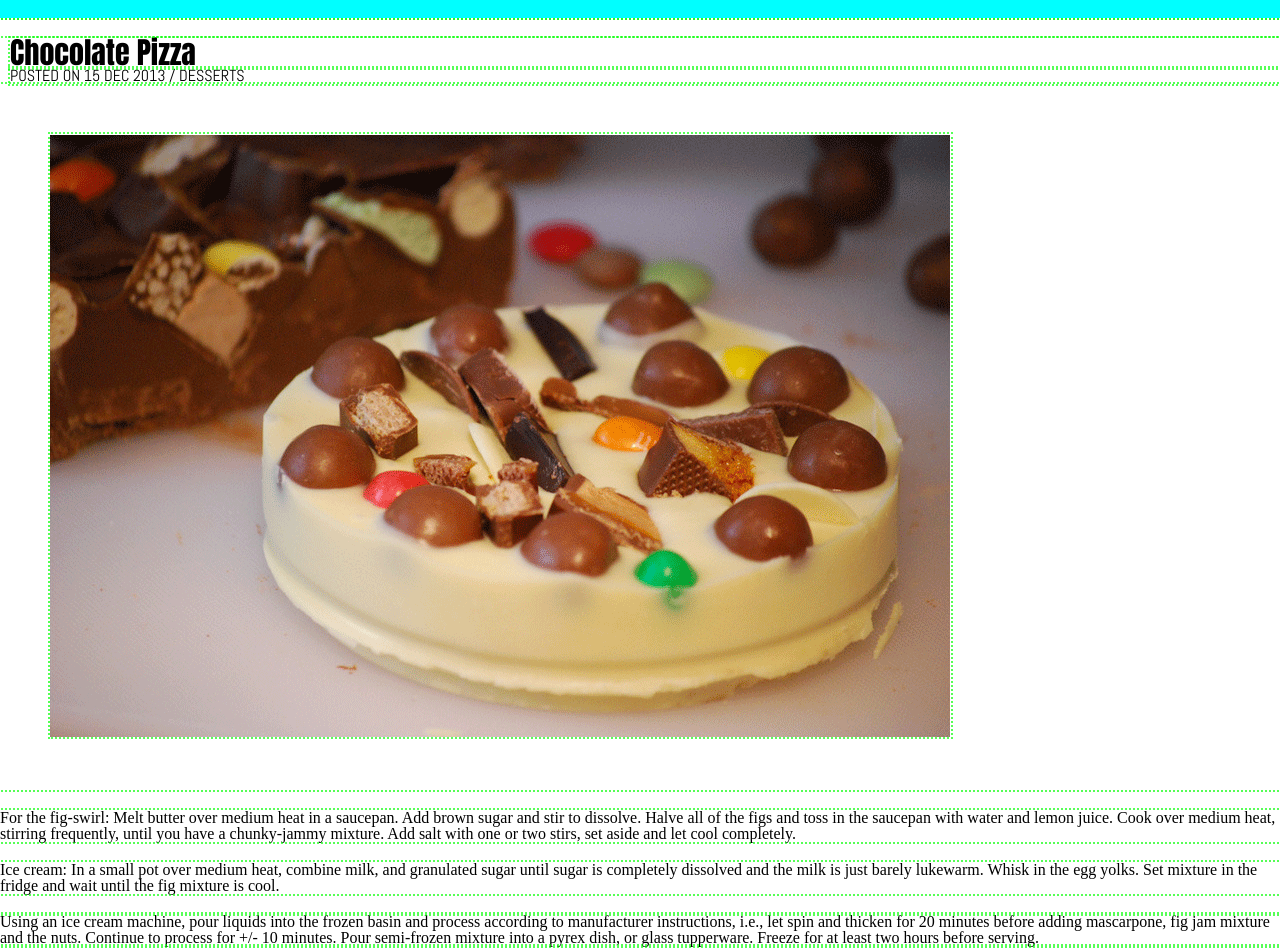
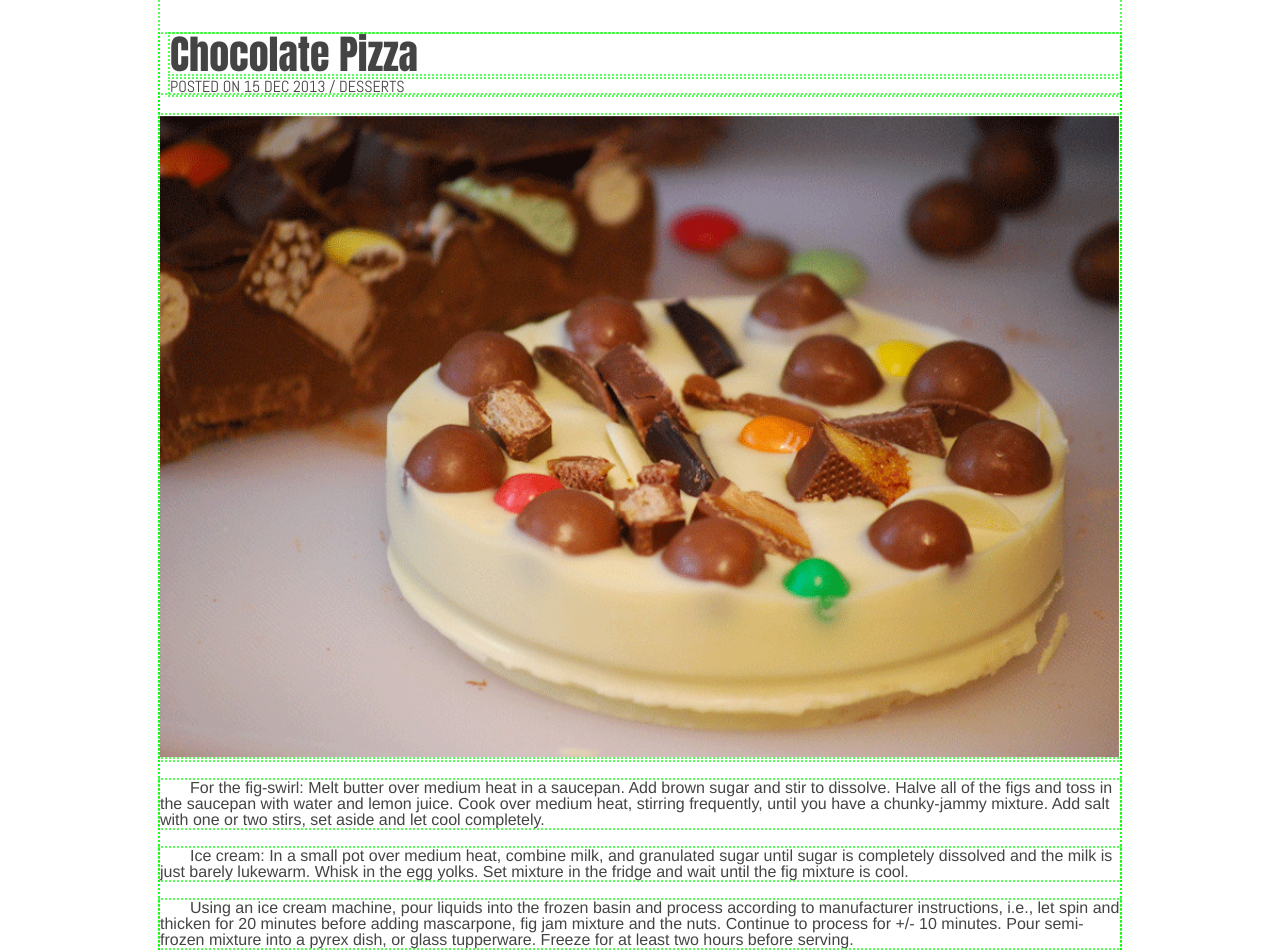
Before and after one commit to cf201d51/lab10a, a plain HTML site: page index.html in a window 1280 px wide. Shown: the part 81-1033 px from the top of the page. Drawn offline with Linux system fonts and the light colour scheme.

Commit message:
more progress

```diff
--- a/css/style.css
+++ b/css/style.css
@@ -1,9 +1,11 @@
 * {
   outline: dotted 2.5px rgba(0, 255, 0, 0.658);
 }
+
 /* `Clear Floated Elements
    ----------------------------------------------------------------------------------------------------*/
 /* http://sonspring.com/journal/clearing-floats */
+
 .clear {
   clear: both;
   display: block;
@@ -13,13 +15,33 @@
   height: 0;
 }
 
-@import url('https://fonts.googleapis.com/css?family=Pacifico&display=swap');
+body {
+  font-family: Helvetica, Arial, sans-serif;
+  color: #444;
+  min-width: 960px;
+  width: 960px;
+  margin: auto;
+}
 
+header {}
+
+.hashed_line {
+  border-image-source: url("../img/hr-img.png");
+  border-image-slice: 0 fill;
+  border-image-width: 0px;
+  border-image-outset: 0px;
+  border-image-repeat: repeat;
+  margin: 20px 0 40px 0;
+  width: 100%;
+  height: 12px;
+  font-size: 16px;
+  /* position: absolute; */
+  background-color: rgb(255, 255, 255);
+}
 
 h1 {
   font-family: 'Lobster', cursive;
   font-size: 2em;
-
 }
 
 #fork {
@@ -31,16 +53,6 @@
   font-size: .6em;
 }
 
-  #preview {
-    background-image: url('../img/PREVIEW.jpg');
-    background-repeat: no-repeat;
-    opacity:10%;
-    height: 1970px;
-    width: 1240px;
-    position: fixed;
-    top: 300px;
-
-   }
 #logo {
   margin-left: 15px;
   display: inline-block;
@@ -60,25 +72,18 @@
   color: white;
 }
 
-.sep1 {
-    border-image-source: url("img/hr-img.png");
-    border-image-repeat: repeat repeat;
-    border-image-width: 0px;
-    background-color: aqua;
+#pizza {
   margin-top: 20px;
-    height: 20px;
-    border-image-slice: 0 0 0 0 fill;
-}
+  width: 960px;
 
-#pizza {
-    margin: 50px;
 }
 
 #choco {
   font-family: 'Anton', sans-serif;
-    font-size: 30px;
+  font-size: 40px;
   margin-top: 20px;
   margin-left: 10px;
+  margin-bottom: 5px;
 
 }
 
@@ -89,9 +94,18 @@
 
 .recipe {
   margin-bottom: 20px;
-    margin-top: 20px
+  margin-top: 20px;
+  text-indent: 30px;
 }
 
 #list {
   margin: 20px;
+  width: 920px;
+  height: 500px;
+  background-repeat: no-repeat;
+  background-image: url("../img/list-bg.png");
 }
+
+input[type=checkbox]:checked+label.strikethrough {
+  text-decoration: line-through;
+}
--- a/index.html
+++ b/index.html
@@ -1,23 +1,25 @@
 <!DOCTYPE html>
 <html>
+
 <head>
   <title>Delicious Pizza</title>
 
   <link rel='stylesheet' href='css/reset.css' type='text/css'>
   <link href="https://fonts.googleapis.com/css?family=Lobster|Roboto&display=swap" rel="stylesheet">
-        <link href="https://fonts.googleapis.com/css?;family=Lobster&display=swap" rel="stylesheet">;
-        <link href="https://fonts.googleapis.com/css?family=Anton&display=swap" rel="stylesheet">;
-        <link href="https://fonts.googleapis.com/css?family=Abel&display=swap" rel="stylesheet">;
+  <link href="https://fonts.googleapis.com/css?family=Lobster&display=swap" rel="stylesheet">
+  <link href="https://fonts.googleapis.com/css?family=Anton&display=swap" rel="stylesheet">
+  <link href="https://fonts.googleapis.com/css?family=Abel&display=swap" rel="stylesheet">
   <link rel='stylesheet' href='css/style.css' type='text/css'>
 </head>
-    <body>iv>
+
+<body>
   <header>
     <img id="fork" src="img/logo.png">
-        <div id = "logo">
+    <div id="logo">
       <h1>Delicious</h1>
       <p id='blog'>THE BEST FOOD BLOG ON THE WEB</p>
     </div>
-        <div id ="rightLogos">
+    <div id="rightLogos">
       <ul class="rightlogos">
         <li><img src="img/fb-icon.png"></li>
         <li><img src="img/twit-icon.png"></li>
@@ -30,20 +32,29 @@
         <li><img src="img/mail-icon.png"></li>
       </ul>
     </div>
-        <div class="sep1"></div>
+    <div class="hashed_line"></div>
   </header>
+
   <main>
-        <p id="choco"o>Chocolate Pizza</p>
+    <p id="choco">Chocolate Pizza</p>
     <p id="posted">POSTED ON 15 DEC 2013 / DESSERTS</p>
     <p><img id="pizza" src="img/choco-pizza.png"> </p>
-        <p class="recipe">For the fig-swirl: Melt butter over medium heat in a saucepan. Add brown sugar and stir to dissolve. Halve all of the figs and toss in the saucepan with water and lemon juice. Cook over medium heat, stirring frequently, until you have a chunky-jammy mixture. Add salt with one or two stirs, set aside and let cool completely.
+    <p class="recipe">For the fig-swirl: Melt butter over medium heat in a saucepan. Add brown sugar and stir to dissolve. Halve all of the figs and toss in the saucepan with water and lemon juice. Cook over medium heat, stirring frequently, until you have a chunky-jammy mixture. Add salt with one or two stirs, set aside and let cool completely.</p>
     <p class="recipe">Ice cream: In a small pot over medium heat, combine milk, and granulated sugar until sugar is completely dissolved and the milk is just barely lukewarm. Whisk in the egg yolks. Set mixture in the fridge and wait until the fig mixture is cool.</p>
-        <p class="recipe"></p>Using an ice cream machine, pour liquids into the frozen basin and process according to manufacturer instructions, i.e., let spin and thicken for 20 minutes before adding mascarpone, fig jam mixture and the nuts. Continue to process for +/- 10 minutes. Pour semi-frozen mixture into a pyrex dish, or glass tupperware. Freeze for at least two hours before serving.</p>
-        <img id="list" src="img/list-bg.png">
+    <p class="recipe">Using an ice cream machine, pour liquids into the frozen basin and process according to manufacturer instructions, i.e., let spin and thicken for 20 minutes before adding mascarpone, fig jam mixture and the nuts. Continue to process for +/- 10 minutes. Pour semi-frozen mixture into a pyrex dish, or glass tupperware. Freeze for at least two hours before serving.</p>
+
+    <div id="list">
+      <div class="checkbox">
+        <input type="checkbox" name="checkbox" id="">
+        <label class="strikethrough">1 1/2 cup milk</label>
+      </div>
+    </div>
+
   </main>
   <span class='clear'> </span>
   <footer>
-
+    <!-- <div id="preview"></div> -->
   </footer>
 </body>
+
 </html>
```
Lines whose indentation alone changed are shown as unchanged.
